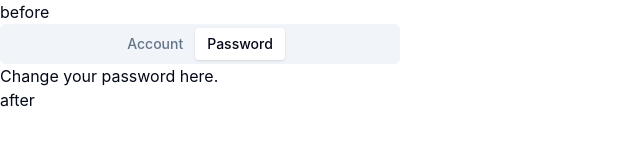
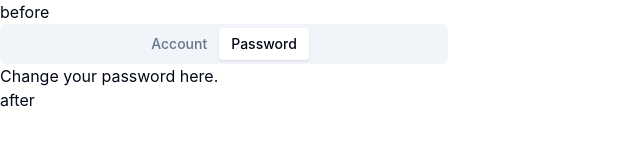
Before and after one commit to fcrozatier/choco-ui, a SvelteKit app: page /tabs in a window 1280 px wide. Shown: the top 160 px of the page, without its empty margins (0-640 px from the left). Built offline with nearby package versions, Linux system fonts and the light colour scheme.

Commit message:
fix styles

```diff
--- a/src/lib/ui/tabs/tabs.svelte
+++ b/src/lib/ui/tabs/tabs.svelte
@@ -11,7 +11,7 @@
 		value,
 		tablist,
 		children,
-	}: CreateTabs & { class: string; tablist: Snippet; children: Snippet } = $props();
+	}: CreateTabs & { class?: string; tablist: Snippet; children: Snippet } = $props();
 
 	const { action, createPanel, createTab } = createTabs({
 		value,
@@ -24,11 +24,10 @@
 	setContext("choco-tab", createTab);
 </script>
 
-<div>
+<div class={className}>
 	<div
 		class={cn(
-			"bg-muted text-muted-foreground inline-flex h-10 items-center justify-center rounded-md p-1",
-			className,
+			"bg-muted text-muted-foreground flex h-10 items-center justify-center rounded-md p-1",
 		)}
 		use:action
 	>
--- a/src/routes/tabs/+page.svelte
+++ b/src/routes/tabs/+page.svelte
@@ -4,7 +4,7 @@
 
 <button>before</button>
 
-<Tabs.Root value="password" loop={false} activateOnFocus={true} class="w-[400px]">
+<Tabs.Root value="password" loop={false} activateOnFocus={true} class="w-md">
 	{#snippet tablist()}
 		<Tabs.Tab value="account">Account</Tabs.Tab>
 		<Tabs.Tab value="password">Password</Tabs.Tab>
```
